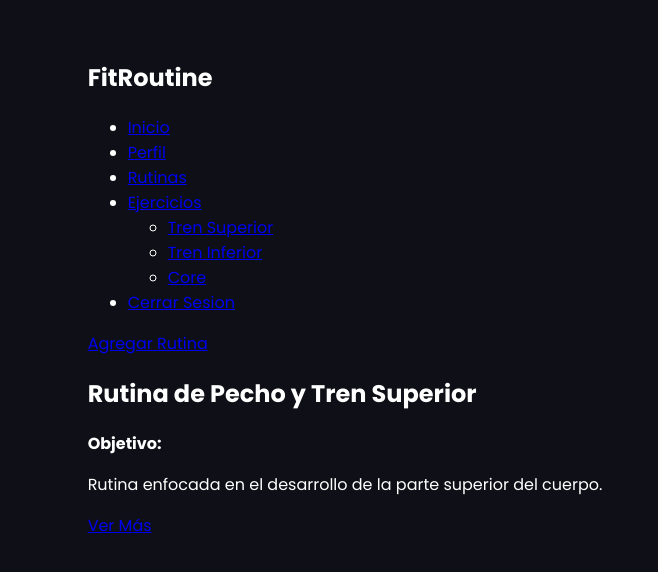
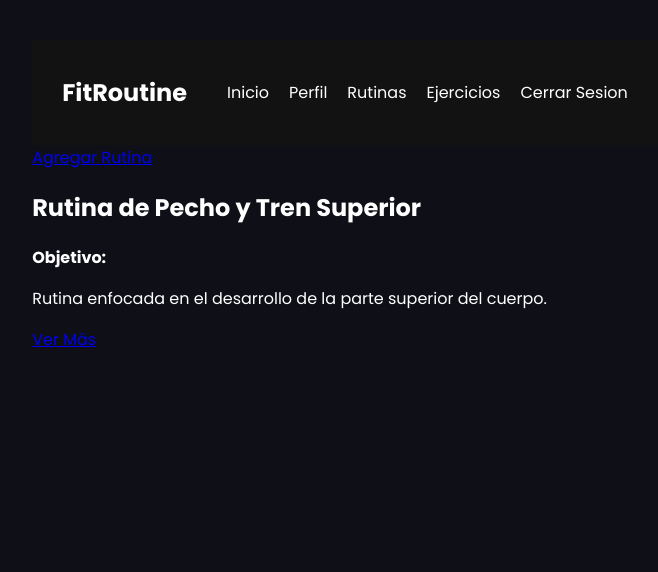
Before and after one commit to rbncode/Avance-FitRoutine, a Vue app: page /rutinas in a window 1280 px wide. Shown: the top 572 px of the page, without its empty margins (295-953 px from the left). Built offline with nearby package versions, Linux system fonts and the light colour scheme; data requests are answered from the project's data file.

Commit message:
style: agrega estilo
Se agrega estilo a Navbar.vue

```diff
--- a/src/components/Navbar.vue
+++ b/src/components/Navbar.vue
@@ -27,3 +27,66 @@ import { RouterLink } from "vue-router";
     </ul>
   </nav>
 </template>
+
+<style scoped>
+.navbar {
+  display: flex;
+  justify-content: space-between;
+  align-items: center;
+  padding: 15px 30px;
+  background-color: #121212;
+}
+
+.navbar .logo h1 {
+  color: #fff;
+}
+
+.navbar .nav-links {
+  list-style: none;
+  display: flex;
+  gap: 20px;
+  position: relative;
+}
+
+.navbar .nav-links li {
+  position: relative;
+}
+
+.navbar .nav-links li a {
+  color: #fff;
+  text-decoration: none;
+  font-size: 16px;
+}
+
+.dropdown-menu {
+  display: none;
+  position: absolute;
+  top: 100%;
+  left: 0;
+  background-color: #333;
+  list-style: none;
+  padding: 0;
+  margin: 0;
+  border-radius: 4px;
+  box-shadow: 0 8px 16px rgba(0, 0, 0, 0.2);
+  z-index: 1;
+}
+
+.dropdown-menu li {
+  padding: 10px 20px;
+}
+
+.dropdown-menu li a {
+  color: #fff;
+  text-decoration: none;
+  display: block;
+}
+
+.dropdown-menu li a:hover {
+  background-color: #555;
+}
+
+.dropdown:hover .dropdown-menu {
+  display: block;
+}
+</style>
```
